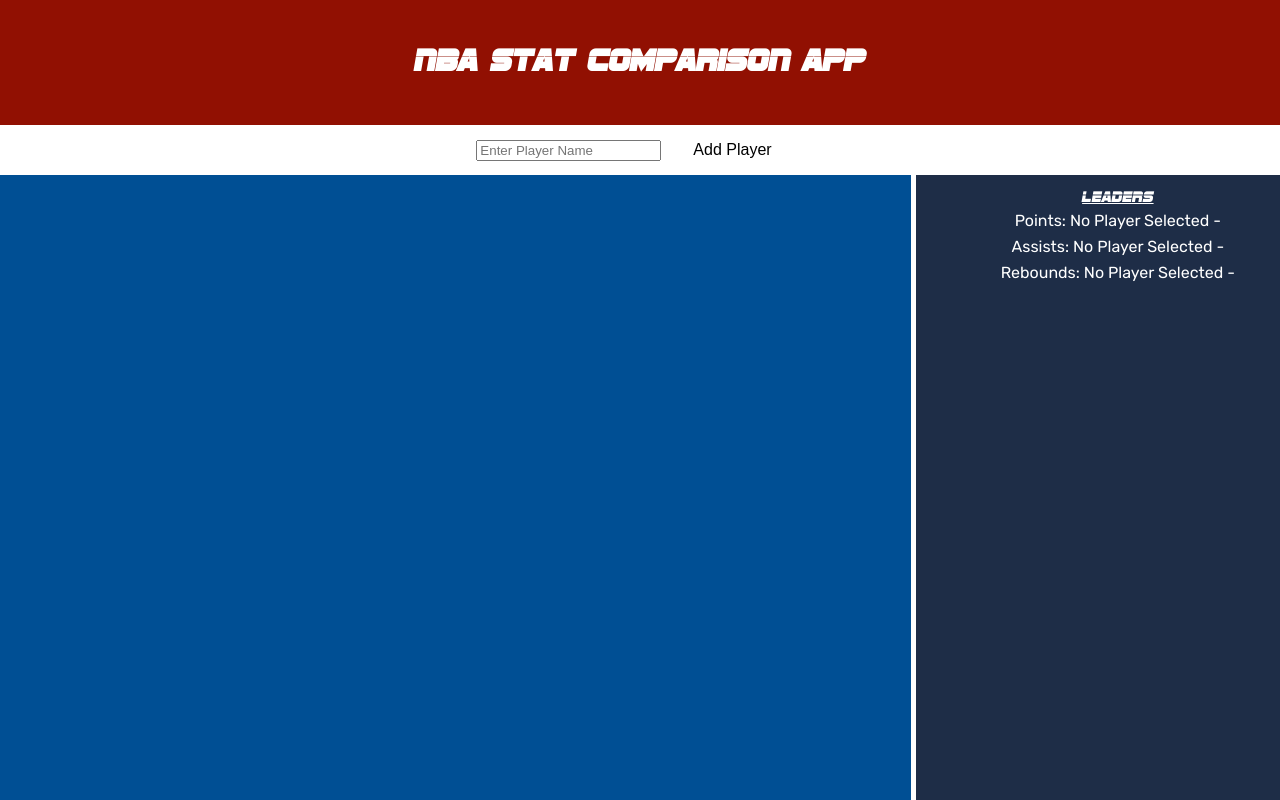
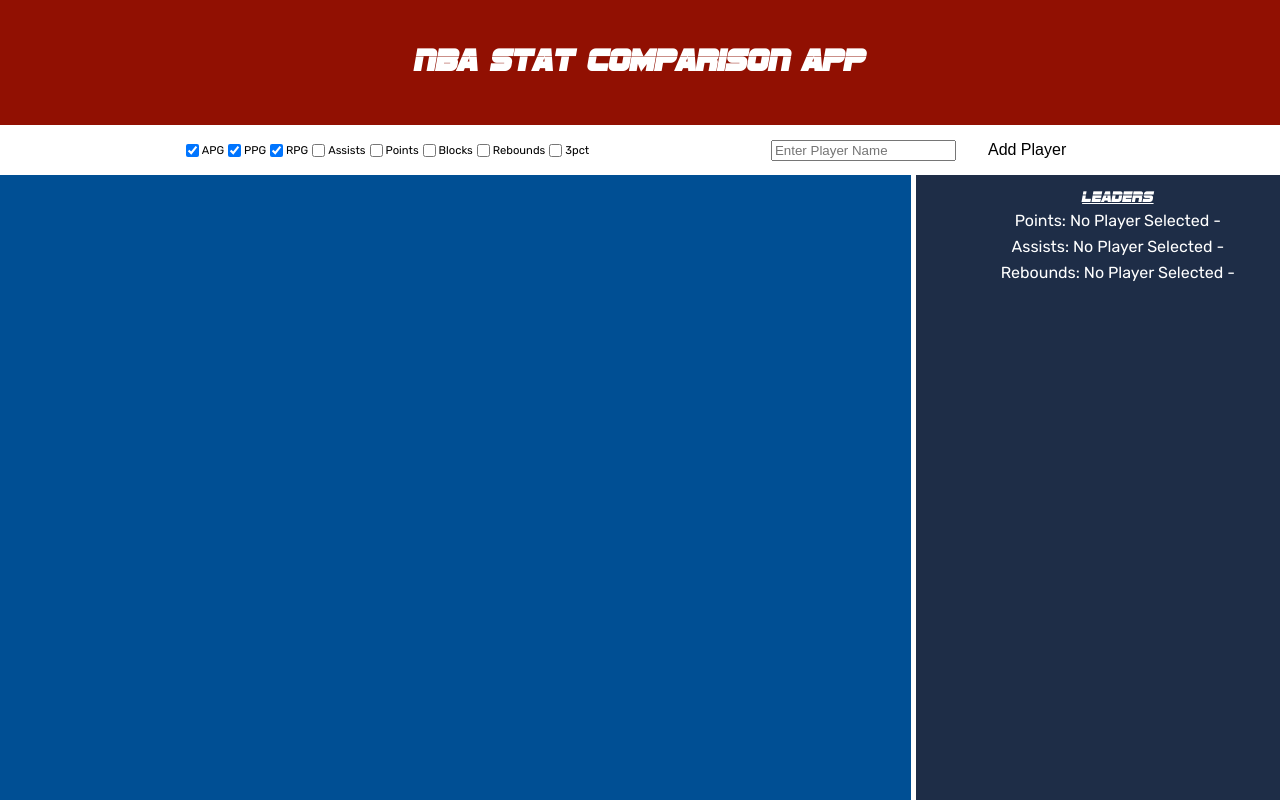
Before and after one commit to Cooper-Runstein/NBA-App-Learn-React, a React (Create React App) app: page / in a window 1280 px wide. Built offline with nearby package versions, Linux system fonts and the light colour scheme.

Commit message:
functionally added stat checkboxes

```diff
--- a/src/App.css
+++ b/src/App.css
@@ -82,11 +82,23 @@
 
 /*Input section */
 .Input-box{
-  padding: auto;
-  margin: auto;
+  display: flex;
+  flex-direction: row-reverse;
+  justify-content: space-evenly;
+  align-items: center;
   grid-column-start: 1;
   grid-column-end: 3;
-
+}
+.Selection{
+ display: flex;
+ flex-direction: row;
+}
+.Selection div{
+  display: flex;
+ flex-direction: row;
+ justify-content: center;
+ align-items: center;
+ font-size: .7em;
 }
 .Input-box button{
   /* position: relative;
--- a/src/App.js
+++ b/src/App.js
@@ -3,7 +3,8 @@
 import Input from './Input.js';
 import Results from './Results.js';
 import request from './request.js';
-import Comparison from './Comparison.js'
+import Comparison from './Comparison.js';
+
 
 class App extends Component {
   state = {
@@ -15,7 +16,17 @@
       ppg : ["No Player Selected", ""],
       apg : ["No Player Selected", ""],
       rpg : ["No Player Selected", ""]
-    }
+    },
+    selectedStats : [
+      {name : 'APG', checked : true},
+      {name: 'PPG', checked: true},
+      {name: 'RPG', checked: true},
+      {name: 'Assists', checked: false},
+      {name: 'Points', checked: false},
+      {name: 'Blocks', checked: false},
+      {name: 'Rebounds', checked: false},
+      {name: '3pct', checked: false}
+    ]
   }
 
   //Player Entry
@@ -65,8 +76,8 @@
 
   }
 
+  //Stats
   updateLeaderBoard = ()=>{
-    console.log(this.state.players.length)
     let ppg = ['No Player Selected',  ""];
     let apg = ['No Player Selected', ""];
     let rpg = ['No Player Selected', ""];
@@ -93,6 +104,17 @@
     })
   }
 
+  updateSelectedStats = index => {
+    this.setState({
+      selectedStats: [
+        ...this.selectedStats,
+        this.selectedStats[index].checked = !this.selectedStats[index].checked
+      ]
+
+    })
+  }
+
+
   render() {
     return (
       <div className="App">
@@ -103,6 +125,8 @@
           updatePendingPlayer= {this.updatePendingPlayer}
           addPendingPlayer= {this.addPendingPlayer}
           pendingPlayer= {this.state.pendingPlayer}
+          selectedStats= {this.state.selectedStats}
+          updateSelectedStats = {this.updateSelectedStats}
           />
         <div className='Results-box'>
           <Results
--- a/src/Input.js
+++ b/src/Input.js
@@ -1,10 +1,11 @@
 import React from 'react';
 import PropTypes from 'prop-types';
+import Stat from './Stat.js';
 
 
 const Input = props =>
-
-    <form className="Input-box">
+    <div className="Input-box">
+    <form >
         <input
         placeholder="Enter Player Name"
         value={props.pendingPlayer}
@@ -14,11 +15,22 @@
             >Add Player
         </button>
     </form>
+    <div className='Selection'>
+        {props.selectedStats.map((stat, index) =>
+            <Stat
+                    key={index}
+                    stat={stat}/>
+        )}
+   </div>
+   </div>
+
+
 
 Input.propTypes = {
     pendingPlayer: PropTypes.string.isRequired,
     updatePendingPlayer: PropTypes.func.isRequired,
-    addPendingPlayer: PropTypes.func.isRequired
+    addPendingPlayer: PropTypes.func.isRequired,
+    selectedStats : PropTypes.object.isRequired
 }
 
 
--- /dev/null
+++ b/src/Stat.js
@@ -0,0 +1,17 @@
+import React from 'react';
+import PropTypes from 'prop-types';
+
+const Stat = props =>
+    <div className="stat">
+        <input
+            type= 'checkbox'
+            title= {props.stat.name}
+            checked= {props.stat.checked}
+        />
+        <p>{props.stat.name}</p>
+    </div>
+Selection.propTypes = {
+   leaderBoard : PropTypes.object,
+}
+
+export default Stat;
--- a/src/request.js
+++ b/src/request.js
@@ -61,8 +61,8 @@
     return fetch(url, {method:'GET',
     headers: headers,
     })
-    .then(response => response.json()).
-    then(json => getPlayerObject(json))
+    .then(response => response.json())
+    .then(json => getPlayerObject(json))
 };
 
 export default request;
```
